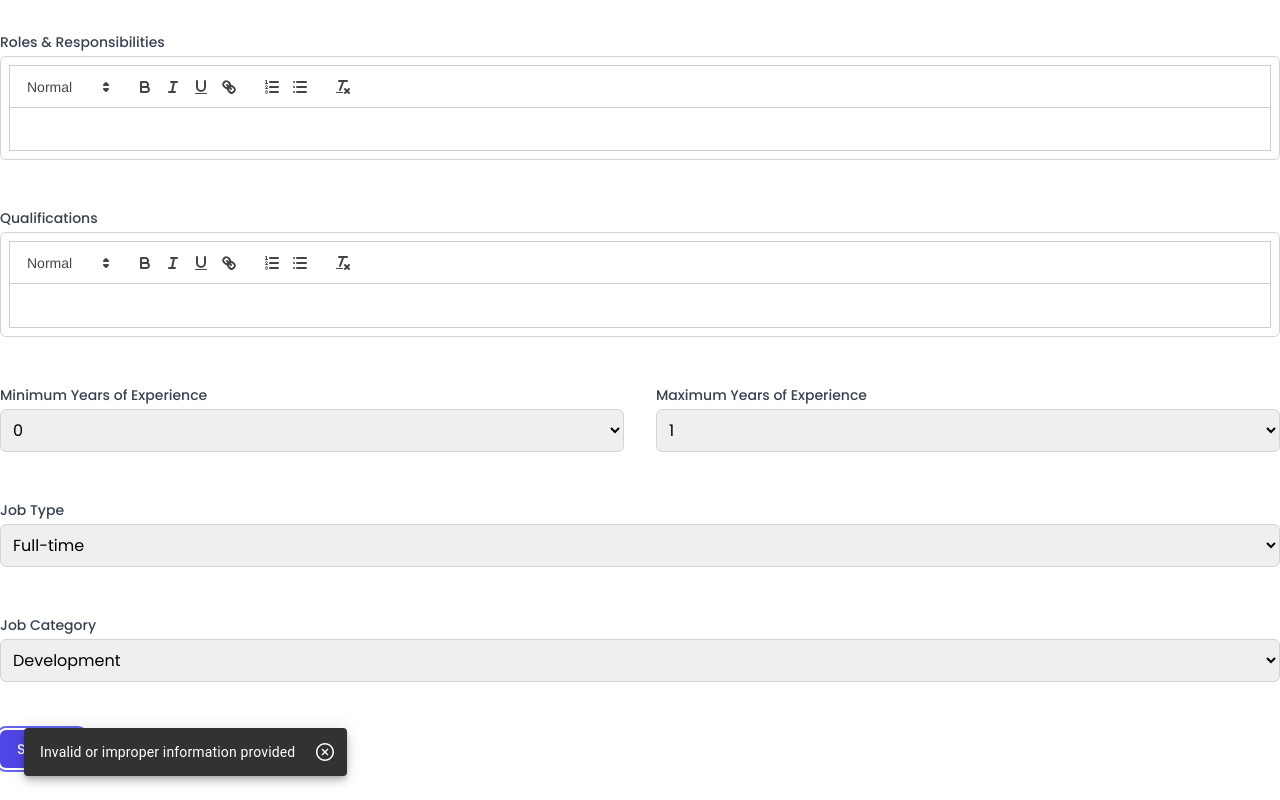
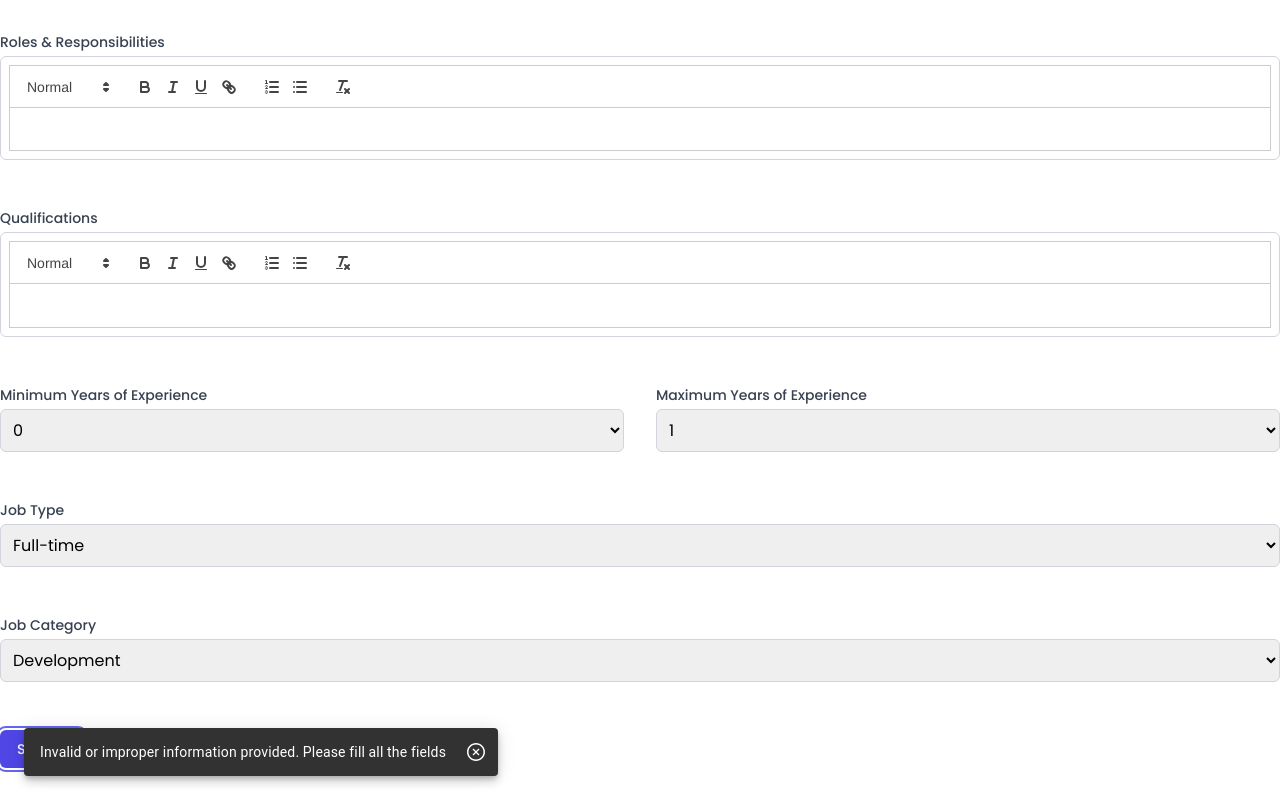
Before and after one commit to tusharkc/whiteCollarTech, a React (Vite) app: page /add-job in a window 1280 px wide. Both pictures are taken after typing "Sample", "Sample" into the empty fields and a click on the button "Submit". Shown: the part 404-1204 px from the top of the page. Built offline with nearby package versions, Linux system fonts and the light colour scheme.

Commit message:
Updated the message

```diff
--- a/src/features/AddOrEditJob/Components/AddOrEditJob.jsx
+++ b/src/features/AddOrEditJob/Components/AddOrEditJob.jsx
@@ -118,7 +118,7 @@ const AddOrEditJob = () => {
         open={formHasError}
         autoHideDuration={6000}
         onClose={handleClose}
-        message="Invalid or improper information provided"
+        message="Invalid or improper information provided. Please fill all the fields"
         action={action}
       />
 
```
